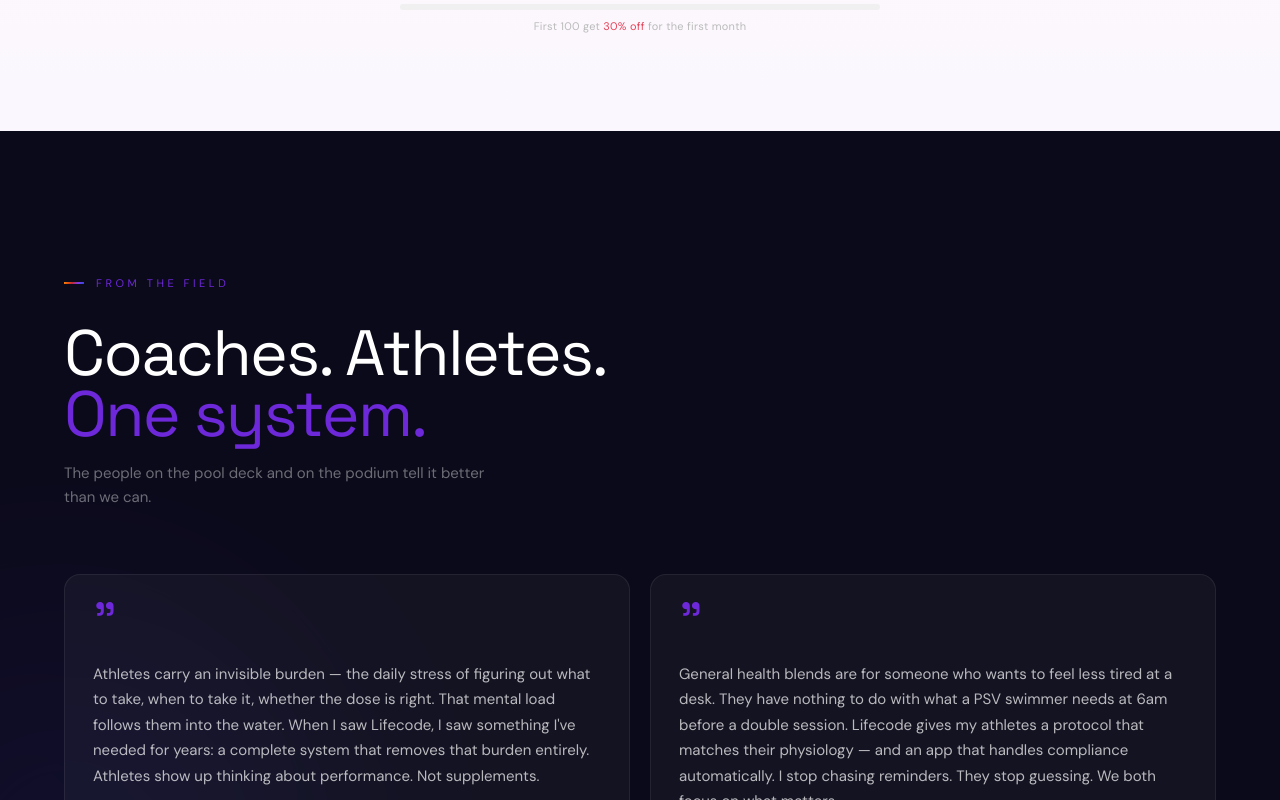
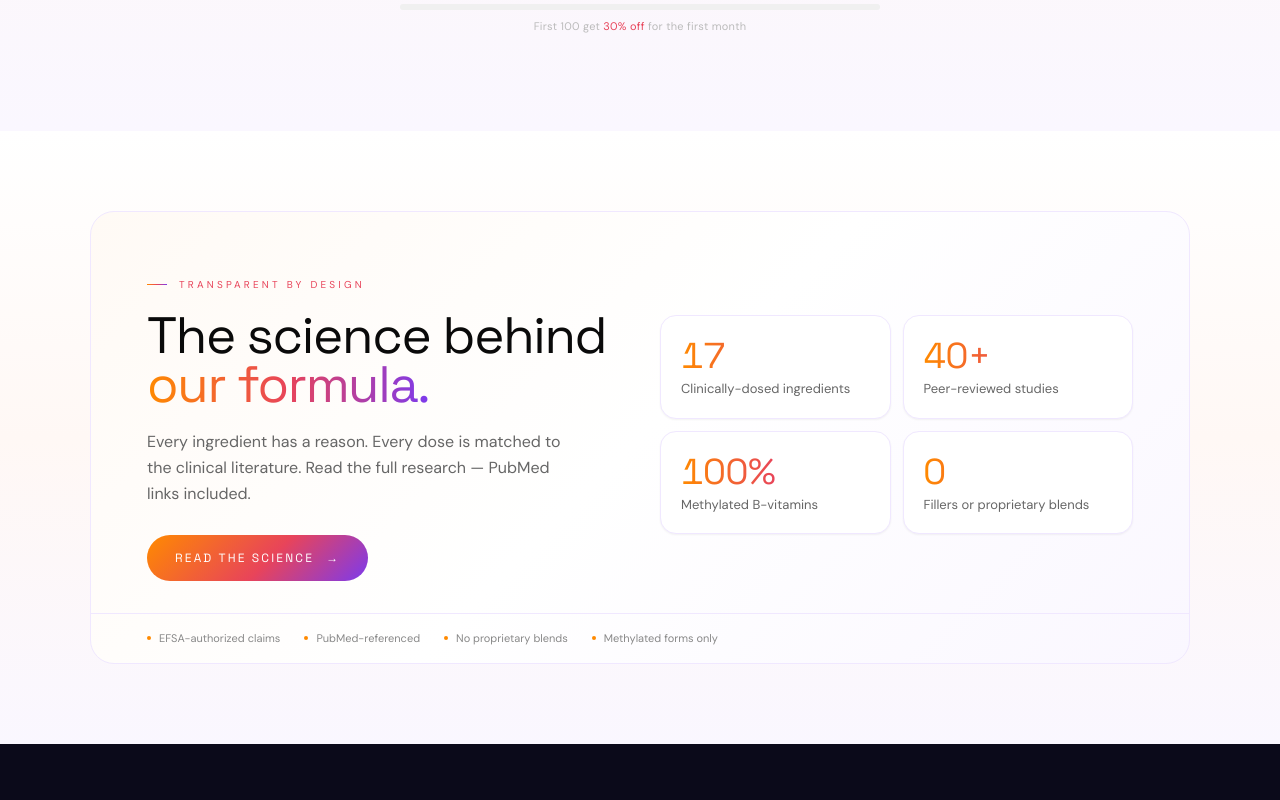
Before and after one commit to Sandu2006a/LIFECODE, a Next.js app in the folder web/: page / in a window 1280 px wide. Shown: the part 1700-2500 px from the top of the page. Built offline with nearby package versions, Linux system fonts and the light colour scheme; no server answers.

Commit message:
feat: add Science Banner on homepage and rename nav link

```diff
--- a/web/app/page.js
+++ b/web/app/page.js
@@ -2,6 +2,7 @@ import SmoothScroll      from '@/components/SmoothScroll';
 import Header            from '@/components/Header';
 import HeroSection       from '@/components/HeroSection';
 import PreOrderSection   from '@/components/PreOrderSection';
+import ScienceBanner     from '@/components/ScienceBanner';
 import MorningSection    from '@/components/MorningSection';
 import RecoverySection   from '@/components/RecoverySection';
 import AthleteStory      from '@/components/AthleteStory';
@@ -19,6 +20,7 @@ export default function Home() {
       <main>
         <HeroSection />
         <PreOrderSection />
+        <ScienceBanner />
         <VoicesSection />
         <AthleteStory />
         <SystemSection />
--- a/web/components/Header.jsx
+++ b/web/components/Header.jsx
@@ -123,7 +123,7 @@ export default function Header() {
           {[
             ['Morning',     '/products/morning'],
             ['Recovery',    '/products/recovery'],
-            ['Science',     '/science'],
+            ['The Science',  '/science'],
             ['Ingredients', '/ingredients'],
             ['Comparisons', '/lifecode-comparison'],
             ['About',       '/about'],
--- /dev/null
+++ b/web/components/ScienceBanner.jsx
@@ -0,0 +1,83 @@
+import Link from 'next/link';
+
+const HEAT_G = 'linear-gradient(90deg, #FF8A00, #E8445A, #7C3AED)';
+const BOX_G  = 'linear-gradient(135deg, #FF8A00 0%, #E8445A 55%, #7C3AED 100%)';
+
+const STATS = [
+  { n: '17', label: 'Clinically-dosed ingredients' },
+  { n: '40+', label: 'Peer-reviewed studies' },
+  { n: '100%', label: 'Methylated B-vitamins' },
+  { n: '0', label: 'Fillers or proprietary blends' },
+];
+
+export default function ScienceBanner() {
+  return (
+    <section className="px-6 md:px-16 py-14 md:py-20"
+      style={{ background: 'linear-gradient(180deg, #ffffff 0%, #FFF8F5 50%, #FAF7FF 100%)' }}>
+      <div className="max-w-[1100px] mx-auto">
+
+        <div className="rounded-3xl border border-[#f0e8ff] overflow-hidden"
+          style={{ background: 'linear-gradient(135deg, #FFFAF5 0%, #ffffff 50%, #FAF7FF 100%)' }}>
+
+          <div className="px-8 md:px-14 pt-10 md:pt-14 pb-8 grid grid-cols-1 md:grid-cols-2 gap-10 items-center">
+
+            {/* Left */}
+            <div>
+              <div className="inline-flex items-center gap-3 mb-5">
+                <div className="w-5 h-px" style={{ background: HEAT_G }} />
+                <span className="font-body text-[10px] tracking-[0.32em] uppercase font-600" style={{ color: '#E8445A' }}>
+                  Transparent by design
+                </span>
+              </div>
+
+              <h2 className="font-sans font-700 text-[#0a0a0a] leading-[0.95] tracking-tight"
+                style={{ fontSize: 'clamp(1.8rem, 4vw, 3.2rem)' }}>
+                The science behind<br />
+                <span className="bg-clip-text text-transparent" style={{ backgroundImage: HEAT_G }}>
+                  our formula.
+                </span>
+              </h2>
+
+              <p className="mt-5 font-body font-300 text-[#666] text-[15px] md:text-[16px] leading-relaxed max-w-[420px]">
+                Every ingredient has a reason. Every dose is matched to the clinical literature.
+                Read the full research — PubMed links included.
+              </p>
+
+              <Link href="/science"
+                className="mt-7 inline-flex items-center gap-3 px-7 py-3.5 rounded-full text-white font-sans font-700 text-[12px] tracking-[0.18em] uppercase group hover:opacity-90 transition-opacity duration-300"
+                style={{ background: BOX_G }}>
+                Read the science
+                <span className="group-hover:translate-x-1 transition-transform duration-300">→</span>
+              </Link>
+            </div>
+
+            {/* Right — stats grid */}
+            <div className="grid grid-cols-2 gap-3">
+              {STATS.map(({ n, label }) => (
+                <div key={label} className="rounded-2xl border border-[#f0e8ff] bg-white px-5 py-5 shadow-sm">
+                  <p className="font-sans font-700 text-3xl md:text-4xl bg-clip-text text-transparent tabular-nums"
+                    style={{ backgroundImage: HEAT_G }}>
+                    {n}
+                  </p>
+                  <p className="font-body font-300 text-[#666] text-[13px] mt-1 leading-snug">{label}</p>
+                </div>
+              ))}
+            </div>
+
+          </div>
+
+          {/* Bottom strip */}
+          <div className="px-8 md:px-14 py-4 border-t border-[#f0e8ff] flex flex-wrap items-center gap-x-6 gap-y-2">
+            {['EFSA-authorized claims', 'PubMed-referenced', 'No proprietary blends', 'Methylated forms only'].map(tag => (
+              <span key={tag} className="flex items-center gap-2 font-body text-[11px] text-[#888]">
+                <span className="w-1 h-1 rounded-full flex-shrink-0" style={{ background: HEAT_G.replace('linear-gradient(90deg, ', '').split(',')[0] }} />
+                {tag}
+              </span>
+            ))}
+          </div>
+
+        </div>
+      </div>
+    </section>
+  );
+}
```
